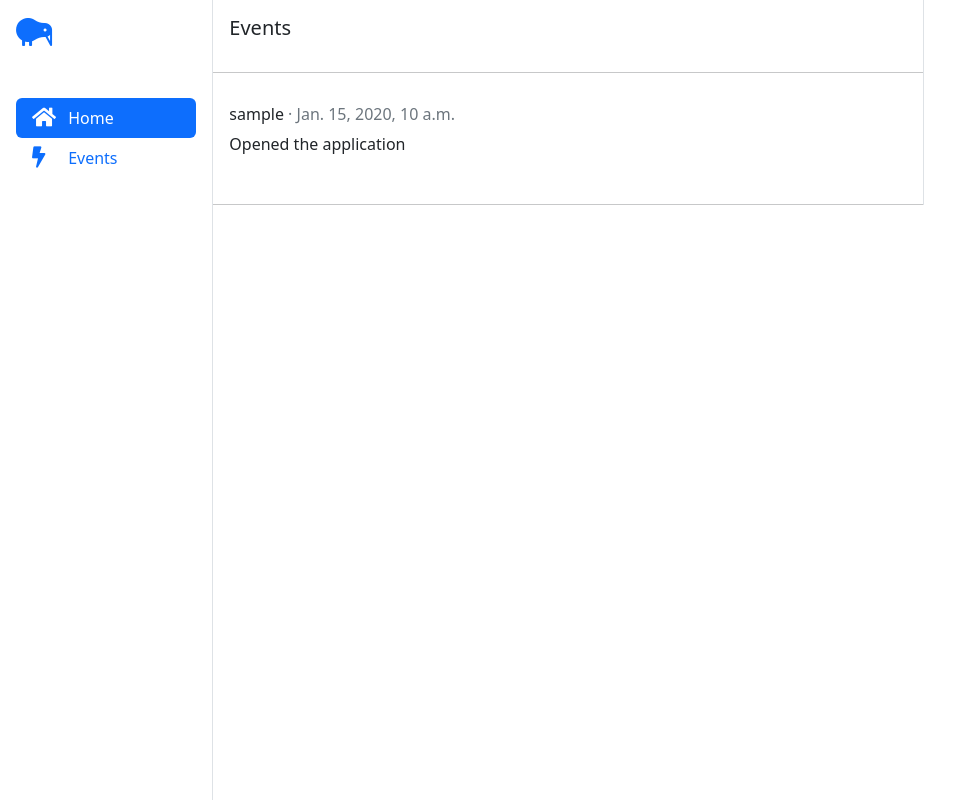
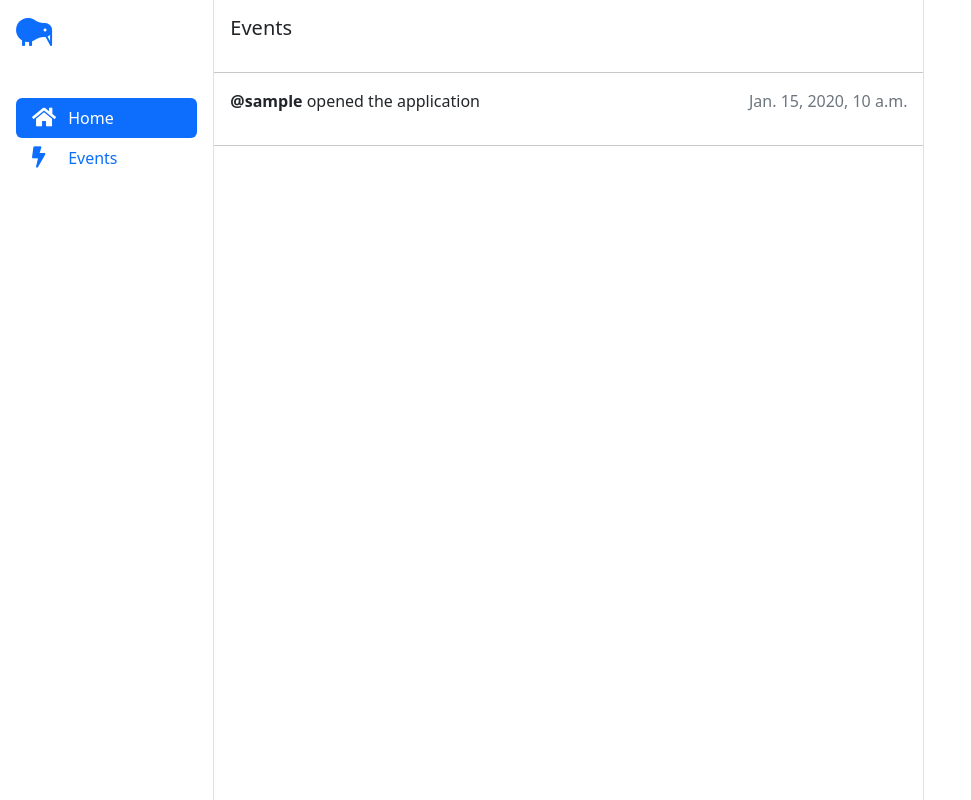
Before and after one commit to ricardomongza99/twitter-reloaded, a Django app: page /events/ in a window 1280 px wide. Shown: the whole page, without its empty margins (0-971 px from the left). Run offline with Django 4.2, Linux system fonts and the light colour scheme; tables that the repository leaves empty hold one stand-in row (values such as "Sample post").

Commit message:
Update UI

```diff
--- a/events/models.py
+++ b/events/models.py
@@ -15,8 +15,8 @@ class Event(models.Model):
     @property
     def description(self):
         if self.type == 'CT':
-            return f'Created a tweet'
+            return f'created a tweet'
         elif self.type == 'RT':
-            return f'Replied to a tweet'
+            return f'replied to a tweet'
         elif self.type == 'OA':
-            return f'Opened the application'
+            return f'opened the application'
--- a/templates/components/navbar.html
+++ b/templates/components/navbar.html
@@ -1,4 +1,4 @@
-<div class="col-auto col-md-3 col-xl-2 p-3 border-end" style="height: 100vh">
+<div class="col-auto col-md-3 col-xl-2 p-3" style="height: 100vh">
     <a class="navbar-brand" href="#">
         <i class="fa fa-kiwi-bird fa-2x text-primary"></i>
     </a>
--- a/templates/events/event_feed.html
+++ b/templates/events/event_feed.html
@@ -2,18 +2,17 @@
 
 {% block content %}
     <!-- Main feed -->
-    <div class="col-md-8 border-end">
+    <div class="col-md-8 border-start border-end" style="overflow-y: auto; height: 100vh">
         <h5 class="p-3">Events</h5>
         <hr>
 
         <!-- Existing Events -->
         {% for event in events %}
-            <div class="mb-3 p-3">
-                <h6 class="mb-2">
-                  <span class="text-normal">{{ event.user.username }}</span>
-                  <span class="text-muted">· {{ event.timestamp }}</span>
-                </h6>
-                <p>{{ event.description }}</p>
+            <div class="px-3">
+                <div class="d-flex">
+                    <p><strong>@{{ event.user.username }}</strong> {{ event.description }}</p>
+                    <p class="ms-auto text-right text-muted">{{ event.timestamp }}</p>
+                </div>
             </div>
             <hr>
         {% empty %}
--- a/templates/tweets/home.html
+++ b/templates/tweets/home.html
@@ -6,7 +6,7 @@
     <link href="{% static 'tweets/style.css' %}" rel="stylesheet">
 
     <!-- Main feed -->
-    <div class="col-md-8 border-end border-start" style="overflow-y: auto; height: 100vh">
+    <div class="col-md-8 border-end border-start">
         <h5 class="p-3">Home</h5>
         <hr>
 
--- a/templates/tweets/thread.html
+++ b/templates/tweets/thread.html
@@ -1,7 +1,7 @@
 {% extends "base.html" %}
 
 {% block content %}
-    <div class="col-md-8 border-end border-bottom">
+    <div class="col-md-8 border-start border-end border-bottom" style="height: 100vh; overflow-y: auto">
         <!-- Navigation bar -->
         <nav class="navbar navbar-light">
             <div class="container-fluid">
```
